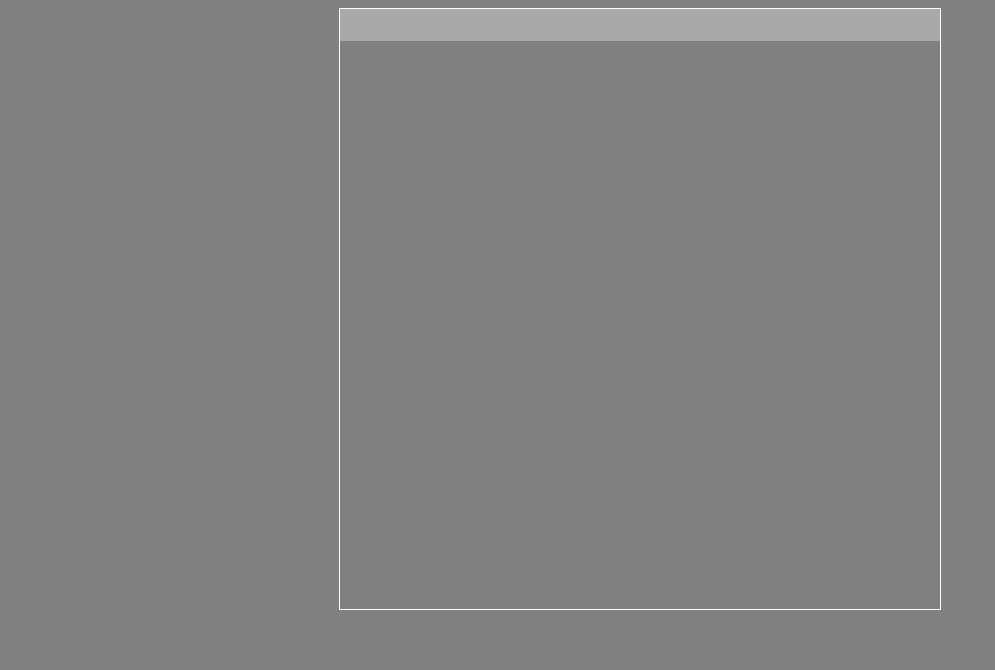
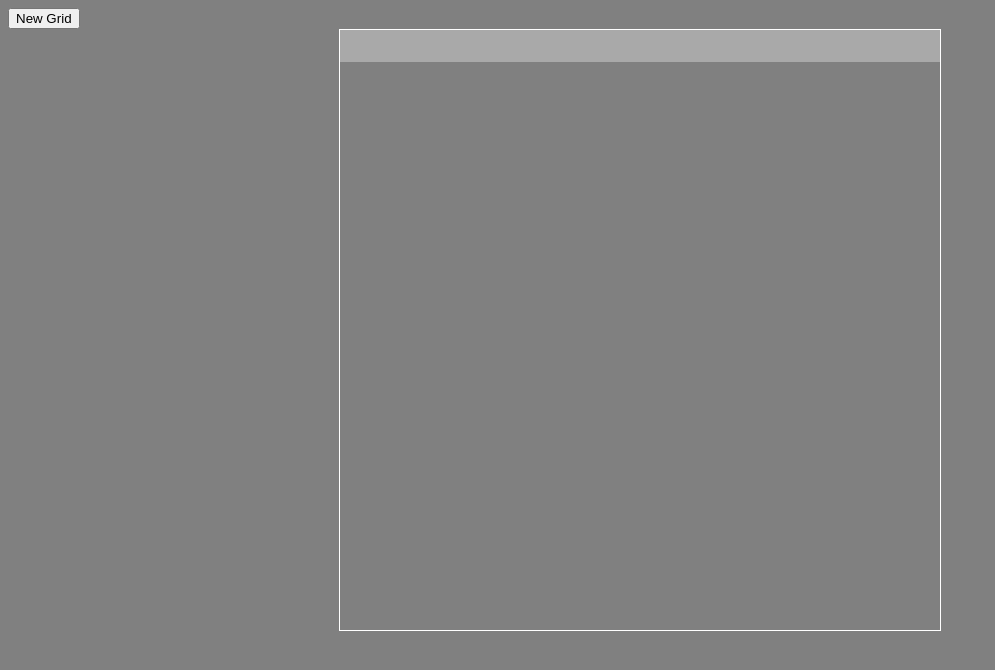
Before and after one commit to SariethaCoding/EtchSketch, a plain HTML site: page index.html in a window 1280 px wide. Shown: the whole page, without its empty margins (0-995 px from the left). Drawn offline with Linux system fonts and the light colour scheme.

Commit message:
Added button for user to choose size of grid

```diff
--- a/index.html
+++ b/index.html
@@ -9,6 +9,8 @@
 </head>
 <body>
 
+    <button onclick="getNumberOfSquares()">New Grid</button>
+
     <div id="grid">
 
     </div>
```
